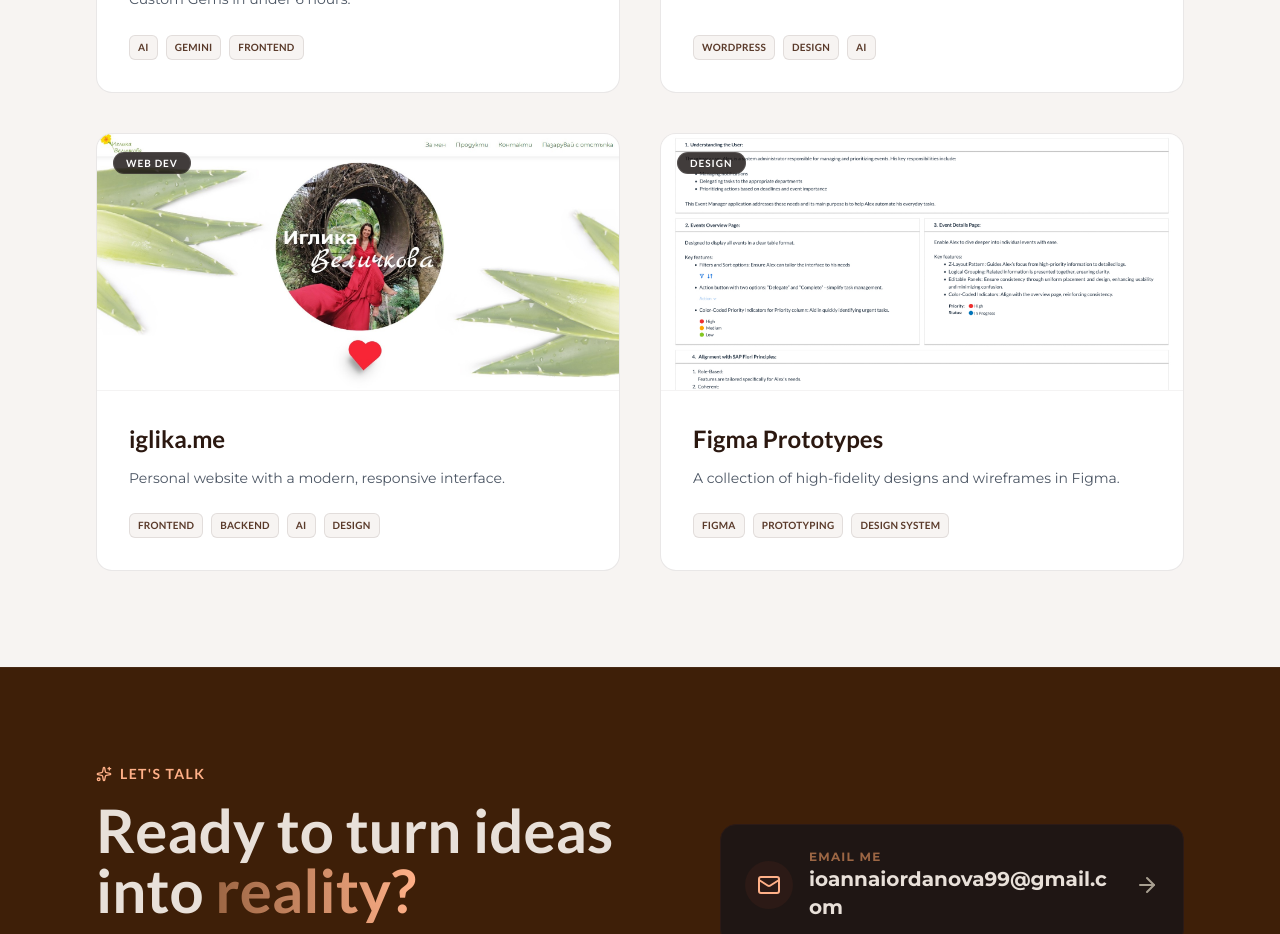
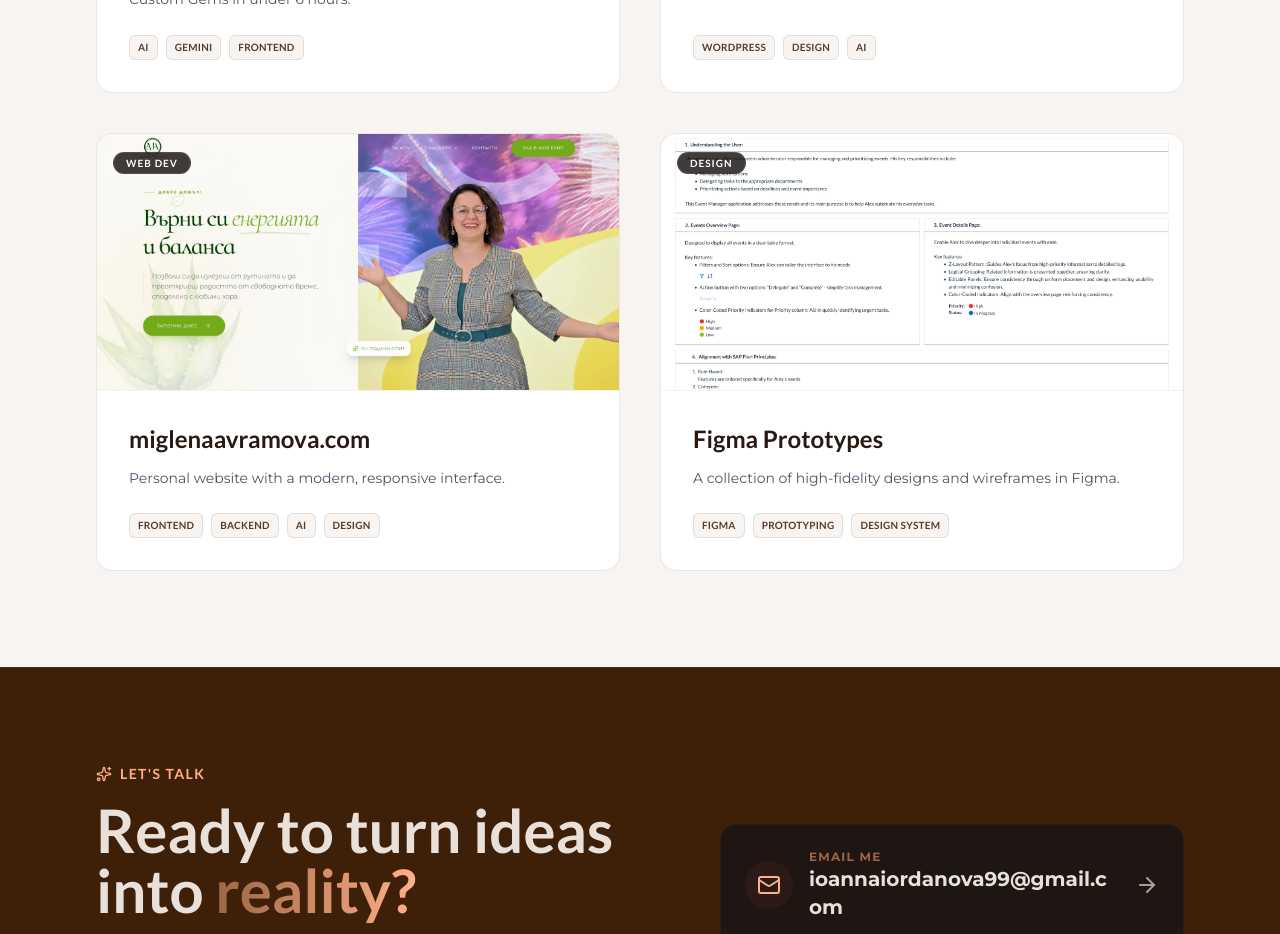
Before and after one commit to YoannaYordanovaa/portfolio-2025, a React (Vite) app: page / in a window 1280 px wide. Shown: the part 2880-3814 px from the top of the page. Built offline with nearby package versions, Linux system fonts and the light colour scheme.

Commit message:
10.02.2026

```diff
--- a/src/App.jsx
+++ b/src/App.jsx
@@ -20,12 +20,12 @@ const projects = [
     image: "yoanna.jpg"
   },
   {
-    title: "iglika.me",
+    title: "miglenaavramova.com",
     desc: "Personal website with a modern, responsive interface.",
     tags: ["Frontend", "Backend", "AI", "Design"],
-    link: "https://iglika.me",
+    link: "https://miglenaavramova.com/",
     type: "Web Dev",
-    image: "iglika.jpg"
+    image: "miglena.png"
   },
   {
     title: "Figma Prototypes",
```
Also changed, not shown: public/iglika.jpg (deleted), public/miglena.png (added).
